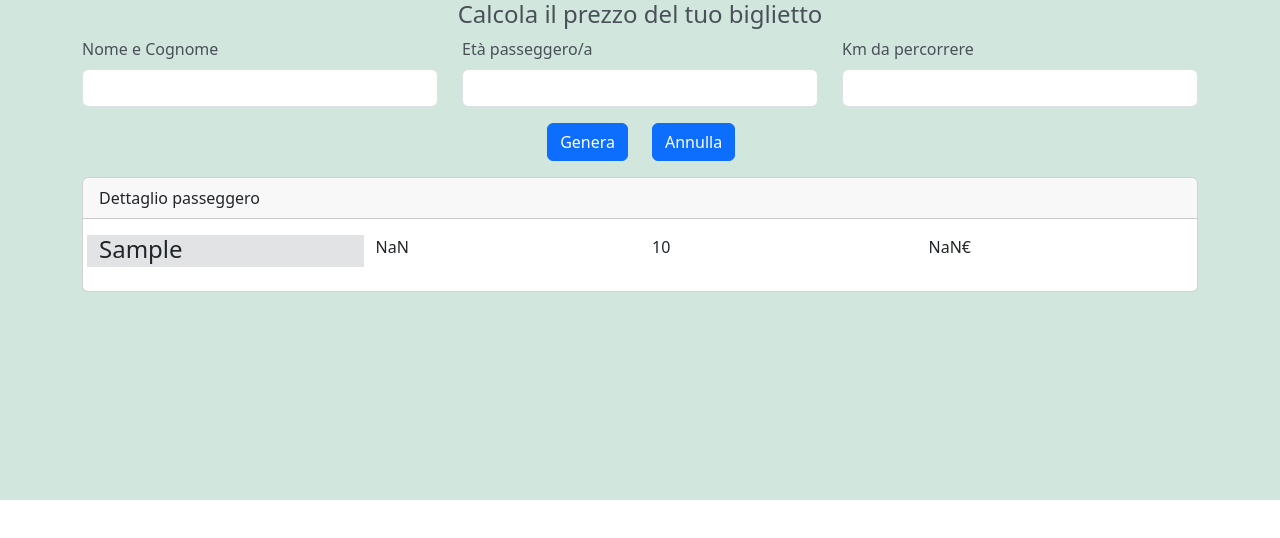
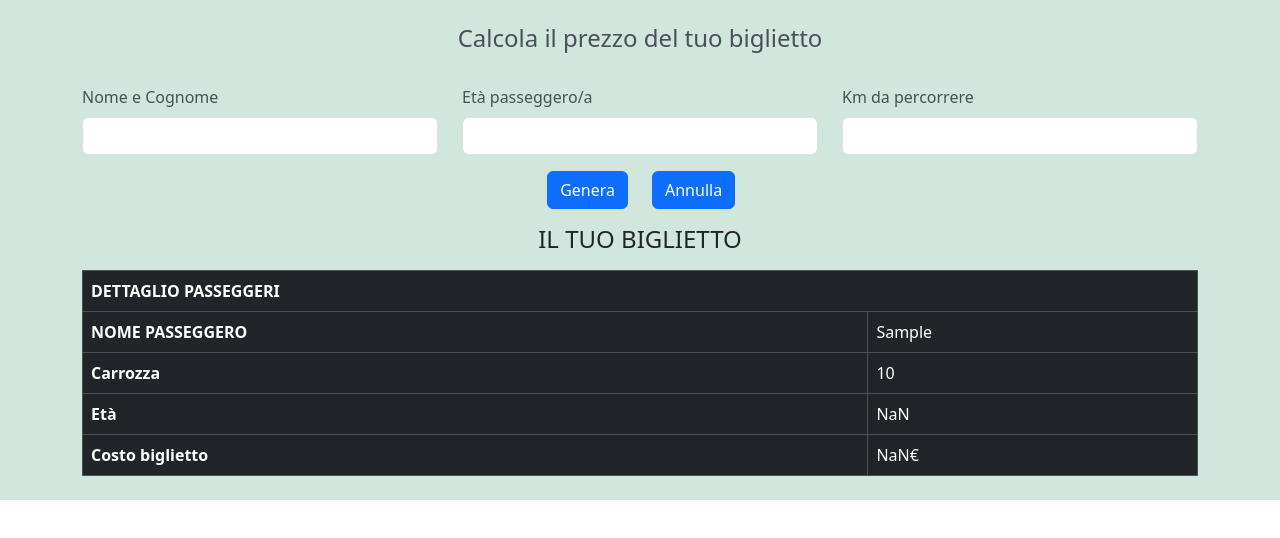
Before and after one commit to LorenzoEufemi/js-biglietto-treno-form, a plain HTML site: page index.html in a window 1280 px wide. Both pictures are taken after typing "Sample", "Sample", "Sample" into the empty fields and a click on the button "Genera". Drawn offline with nearby package versions, Linux system fonts and the light colour scheme.

Commit message:
feat : finalizzazione biglietto-treno-form

```diff
--- a/index.html
+++ b/index.html
@@ -7,13 +7,15 @@
     <title>Biglietto treno</title>
     <link href="https://cdn.jsdelivr.net/npm/bootstrap@5.3.3/dist/css/bootstrap.min.css" rel="stylesheet"
         integrity="sha384-QWTKZyjpPEjISv5WaRU9OFeRpok6YctnYmDr5pNlyT2bRjXh0JMhjY6hW+ALEwIH" crossorigin="anonymous">
-        <link rel="stylesheet" href="./style.css">
+    <link rel="stylesheet" href="./style.css">
 </head>
 
 <body>
     <main class="bg-success-subtle">
         <div class="container">
-            <h4 class="text-center text-dark-emphasis" >Calcola il prezzo del tuo biglietto</h4>
+            <!-- titolo -->
+            <h4 class="text-center text-dark-emphasis pt-4 pb-4">Calcola il prezzo del tuo biglietto</h4>
+            <!-- inizio form input -->
             <div class="row ">
                 <div class="col-12">
 
@@ -33,6 +35,8 @@
                                 <input class="form-control" type="text" id="km" name="km" autocomplete="off">
                             </div>
                         </div>
+                        <!-- fine input -->
+                        <!-- bottoni -->
                         <div class="row">
                             <div class="col text-end">
                                 <button class="btn btn-primary mt-3 mb-3" id="btn-submit" type="submit">Genera</button>
@@ -44,9 +48,44 @@
                 </div>
                 </form>
             </div>
+            <!-- inizio tabella biglietto -->
+            <h4 class="text-center d-none biglietto">IL TUO BIGLIETTO</h4>
+            <table id="table" class="table table-bordered table-dark mt-3 d-none">
+                <thead>
+                    <tr>
+                        <th colspan="2">DETTAGLIO PASSEGGERI</th>
+                    </tr>
+                </thead>
+                <tbody>
+                    <tr>
+                        <td><strong>NOME PASSEGGERO</strong></td>
+                        <td id="username-card"></td>
+                    </tr>
+
+                    <tr>
+                        <td><strong>Carrozza</strong></td>
+                        <td id="km-card"></td>
+                    </tr>
+                    <tr>
+                        <td><strong>Età</strong></td>
+                        <td id="age-card"></td>
+                    </tr>
+                    <tr>
+                        <td><strong>Costo biglietto</strong></td>
+                        <td id="price-card"></td>
+                    </tr>
+                </tbody>
+            </table>
 
 
-            <div class="col-12 ">
+
+        </div>
+    </main>
+
+
+
+
+    <!-- <div class="col-12 ">
                 <div class="card ">
                     <div class="card-header ">
                         <div id="company-card">Dettaglio passeggero</div>
@@ -59,11 +98,11 @@
 
                     </div>
                 </div>
-            </div>
+            </div> -->
 
-        </div>
-        </div>
-    </main>
+
+
+
     <script src="./script.js"></script>
 </body>
 
--- a/script.js
+++ b/script.js
@@ -7,24 +7,23 @@ const usernameElem = document.getElementById("username-card");
 const ageElem = document.getElementById("age-card");
 const kmElem = document.getElementById("km-card");
 const priceElem = document.getElementById("price-card");
-const cardElem = document.querySelector(".card");
-const formElem = document.getElementById("user-form")
+const cardElem = document.getElementById("table");
+const formElem = document.getElementById("user-form");
+const TicketElem = document.querySelector(".biglietto");
 
 // ESECUZIONE
-
-
 
 formElem.addEventListener("submit", function (event) {
     event.preventDefault();
     const username = usernameInput.value.trim();
     const age = parseInt(ageInput.value.trim());
     const km = parseInt(kmInput.value.trim());
-    console.log(typeof age, km)
+    console.log(typeof age, km);
 
     usernameElem.innerHTML = username;
     ageElem.innerHTML = age;
 
-
+    // calcolo biglietto
     const fullPrice = km * 0.21;
     console.log(fullPrice)
     const price20 = fullPrice - (fullPrice * 0.2); // 0.2 = 20%
@@ -41,8 +40,12 @@ formElem.addEventListener("submit", function (event) {
     }
     console.log(result)
     priceElem.innerHTML = result + "&#8364";
+    // rimozione d-none
     cardElem.classList.remove("d-none");
+    TicketElem.classList.remove("d-none");
+    // reset input
     formElem.reset();
+    // numero random carrozza
     let number = ""
     for (let i = 0; i < 1; i++) {
         number = Math.floor(Math.random() * 10) + 1
```
